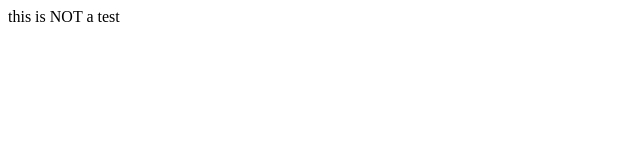
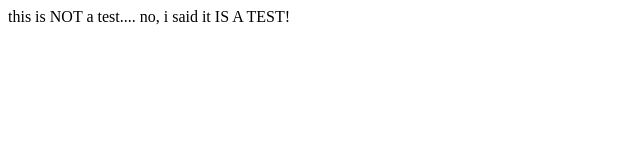
Before and after one commit to andreaschrysopoulos/ideal-goggles, a plain HTML site: page index.html in a window 1280 px wide. Shown: the whole page, without its empty margins (0-640 px from the left). Drawn offline with Linux system fonts and the light colour scheme.

Commit message:
overreaction..

```diff
--- a/index.html
+++ b/index.html
@@ -6,6 +6,6 @@
     <title>Document</title>
 </head>
 <body>
-    this is NOT a test
+    this is NOT a test.... no, i said it IS A TEST!
 </body>
 </html>
```
